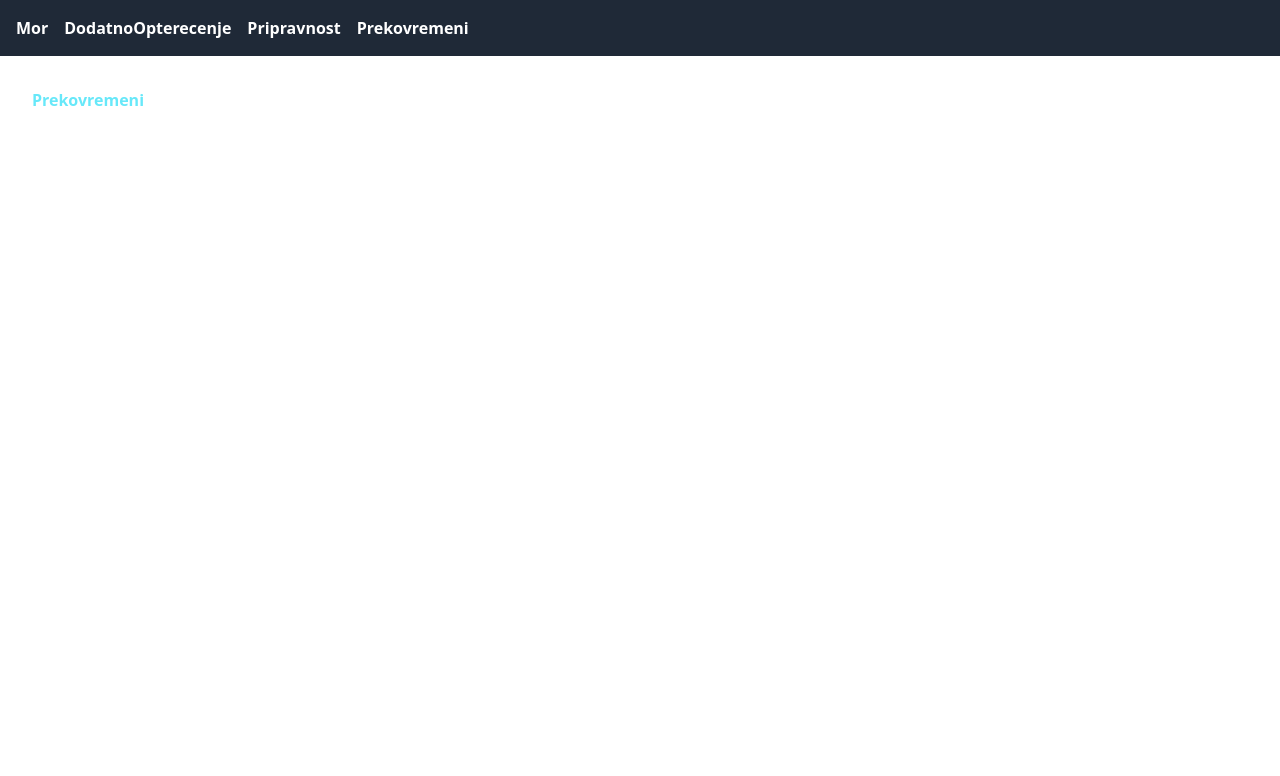
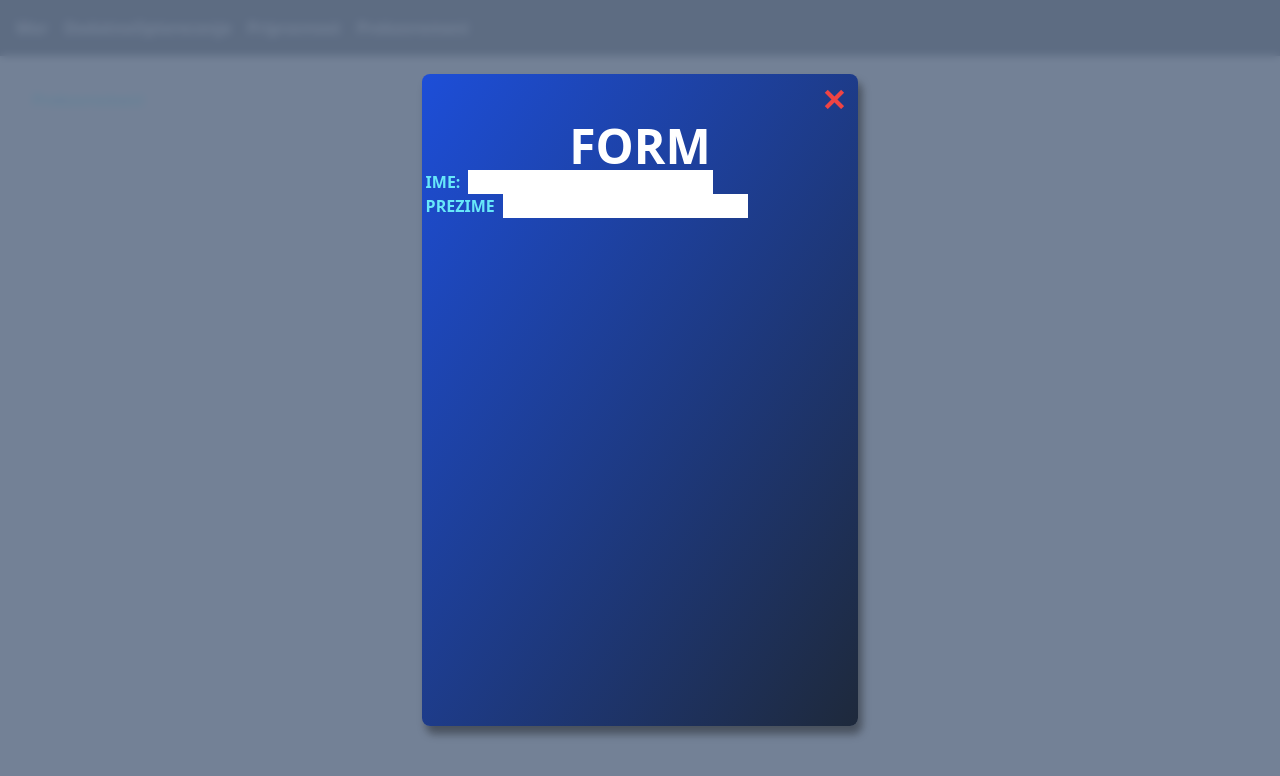
Before and after one commit to UrosPetronijevic/Records-of-employees, a React (Vite) app: page /table4 in a window 1280 px wide. Shown: the top 776 px of the page. Built offline with nearby package versions, Linux system fonts and the light colour scheme.

Commit message:
NewMember basic form created, added coloring,heading,2 labels,form, buttons

```diff
--- a/src/App.tsx
+++ b/src/App.tsx
@@ -11,11 +11,12 @@ import Table3 from "./Components/Table3";
 import Table4 from "./Components/Table4";
 import { useState } from "react";
 import Absences from "./Components/Absences";
+import NewMember from "./Components/NewMember";
 
 export default function App() {
   const [employees, setEmployees] = useState();
 
-  const [newMember, setNewMember] = useState<boolean>(false);
+  const [newMember, setNewMember] = useState<boolean>(true);
 
   const [absence, setAbsence] = useState<boolean>(false);
 
@@ -38,6 +39,11 @@ export default function App() {
       </Router>
 
       {absence ? <Absences /> : ""}
+      {newMember ? (
+        <NewMember newMember={newMember} setNewMember={setNewMember} />
+      ) : (
+        ""
+      )}
     </div>
   );
 }
--- a/src/Components/NewMember.tsx
+++ b/src/Components/NewMember.tsx
@@ -1,3 +1,89 @@
+import { useState } from "react";
+
+class Employee {
+  kadrovskiBroj: number;
+  imeZaposlenog: string;
+  fondSati: number;
+  datumPocetka: string; // Use Date if you want stricter type checking
+  datumZavrsetka: string; // Use Date if you want stricter type checking
+  redovanRad: number;
+  godisnjiOdmor: number;
+  drzavniVerskiPraznik: number;
+  placenoOdsustvo: number;
+  bolovanjeDo30d: number;
+  bolovanje100: number;
+  bolovanjeNaTertFonda: number;
+  porodiljskoOdsustvo: number;
+
+  constructor(
+    kadrovskiBroj: number,
+    imeZaposlenog: string,
+    fondSati: number,
+    datumPocetka: string,
+    datumZavrsetka: string,
+    redovanRad: number,
+    godisnjiOdmor: number,
+    drzavniVerskiPraznik: number,
+    placenoOdsustvo: number,
+    bolovanjeDo30d: number,
+    bolovanje100: number,
+    bolovanjeNaTertFonda: number,
+    porodiljskoOdsustvo: number
+  ) {
+    this.kadrovskiBroj = kadrovskiBroj;
+    this.imeZaposlenog = imeZaposlenog;
+    this.fondSati = fondSati;
+    this.datumPocetka = datumPocetka;
+    this.datumZavrsetka = datumZavrsetka;
+    this.redovanRad = redovanRad;
+    this.godisnjiOdmor = godisnjiOdmor;
+    this.drzavniVerskiPraznik = drzavniVerskiPraznik;
+    this.placenoOdsustvo = placenoOdsustvo;
+    this.bolovanjeDo30d = bolovanjeDo30d;
+    this.bolovanje100 = bolovanje100;
+    this.bolovanjeNaTertFonda = bolovanjeNaTertFonda;
+    this.porodiljskoOdsustvo = porodiljskoOdsustvo;
+  }
+}
+
 export default function NewMember() {
-  return <div>NewMember</div>;
+  const [name, setName] = useState<string>("");
+
+  return (
+    <div className="absolute inset-0 bg-slate-500/90 flex justify-center items-center flex-col p-4 backdrop-blur-sm">
+      <div className="w-[35%] h-[85%] bg-gradient-to-br from-blue-700 to-slate-800 flex flex-col p-1 items-center shadow-[4.0px_8.0px_8.0px_rgba(0,0,0,0.38)] rounded-lg">
+        <button
+          className="text-red-500 text-3xl w-fit self-end py-1 px-2 rounded-lg"
+          type="button"
+          // onClick={() => setToggleForm((prev) => !prev)}
+        >
+          &#x2715;
+        </button>
+
+        <h1 className="text-5xl font-bold text-white">FORM</h1>
+
+        <div className="h-max w-full">
+          <form>
+            <label className="flex gap-2 justify-start">
+              IME:
+              <input
+                type="text"
+                value={name}
+                onChange={(e) => setName(e.target.value)}
+              />
+            </label>
+
+            <label className="flex gap-2 justify-start">
+              PREZIME
+              <input
+                type="text"
+                value={name}
+                onChange={(e) => setName(e.target.value)}
+              />
+            </label>
+          </form>
+        </div>
+      </div>
+    </div>
+  );
 }
```
